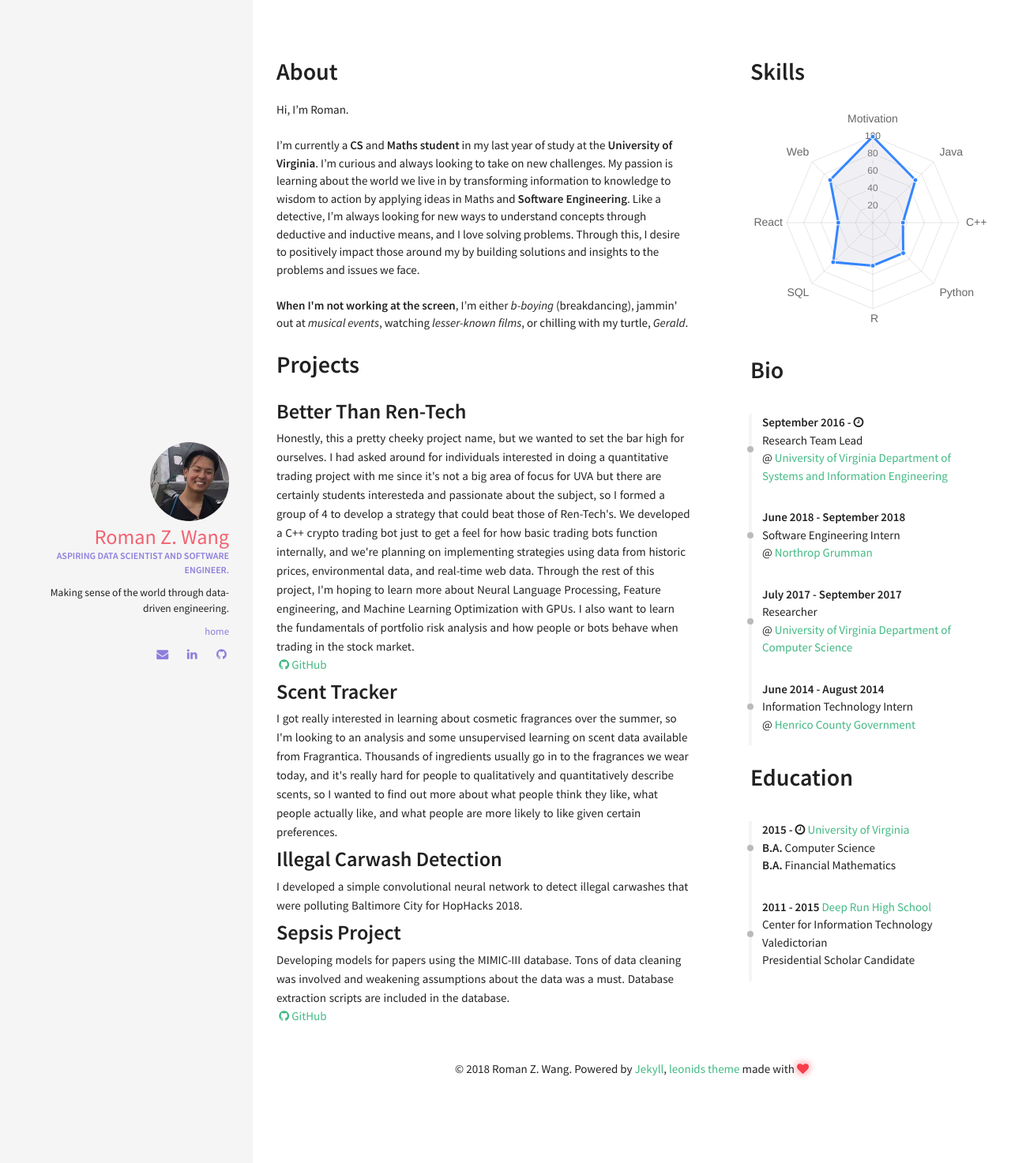
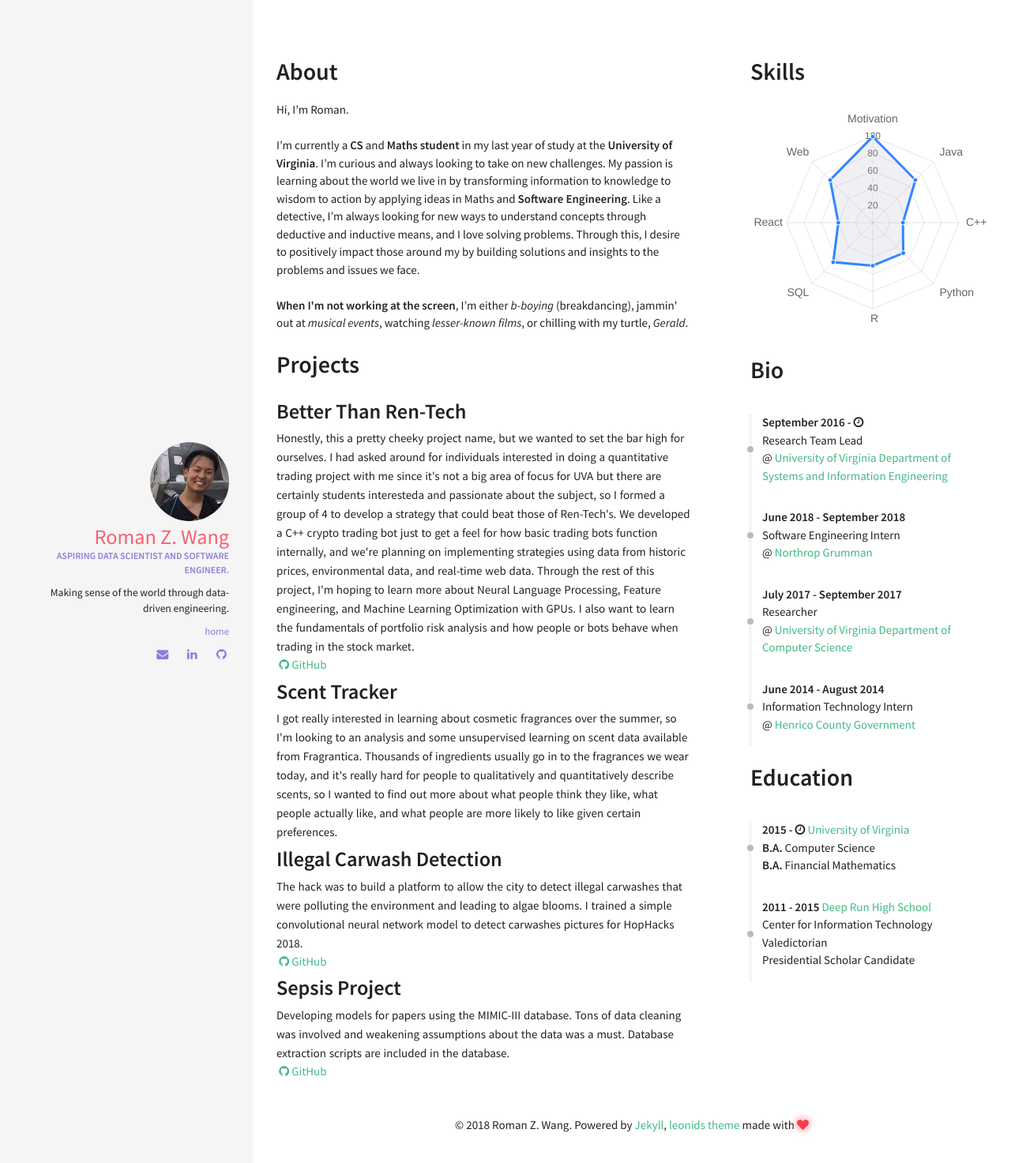
Before and after one commit to RomanZWang/romanzwang.github.io, a Jekyll site: the page built from index.html, in a window 1280 px wide. Shown: the top 1473 px of the page at 79% size. Built offline with Jekyll 4.4.1, drawn with Linux system fonts in a browser that asks for light colours; nearby versions of some CDN libraries.

Commit message:
Update illegal carwash project

```diff
--- a/_data/index/projects.yml
+++ b/_data/index/projects.yml
@@ -8,7 +8,8 @@
   image: pong.png
 
 - name: Illegal Carwash Detection
-  descr: "I developed a simple convolutional neural network to detect illegal carwashes that were polluting Baltimore City for HopHacks 2018."
+  descr: "The hack was to build a platform to allow the city to detect illegal carwashes that were polluting the environment and leading to algae blooms. I trained a simple convolutional neural network model to detect carwashes pictures for HopHacks 2018."
+  github: https://github.com/jjk2rj/illegal-carwash/
 
 - name: Sepsis Project
   descr: "Developing models for papers using the MIMIC-III database. Tons of data cleaning was involved and weakening assumptions about the data was a must. Database extraction scripts are included in the database."
```
